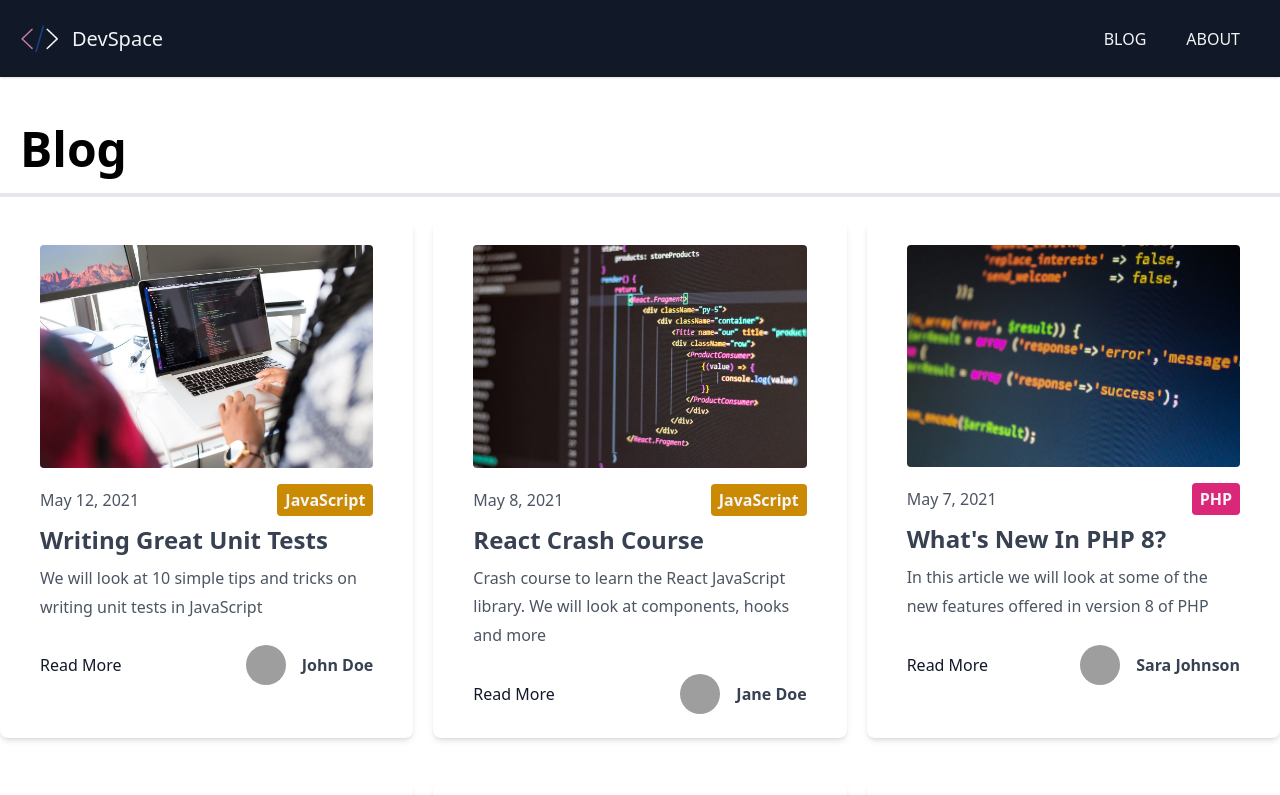
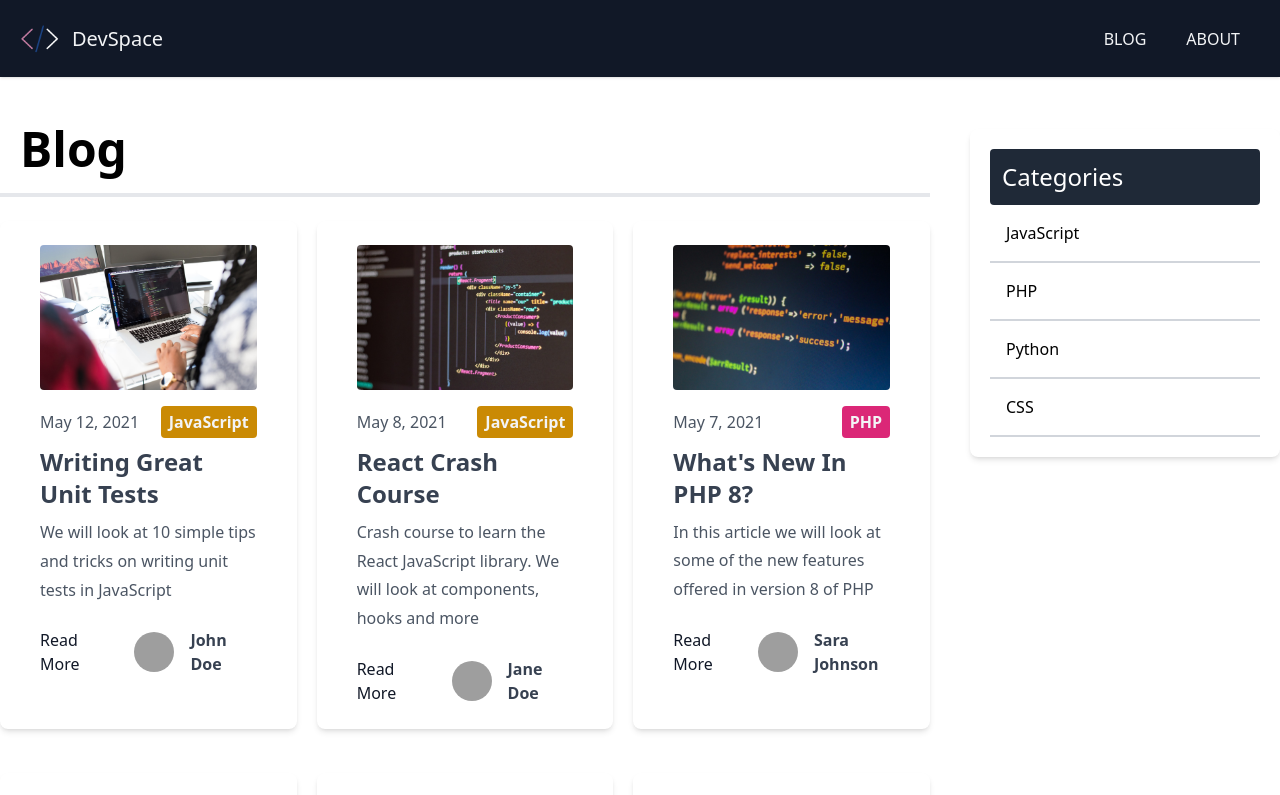
Before and after one commit to sammyholt/nextjs-static-blog, a Next.js app: page /blog/page/1 in a window 1280 px wide. Shown: the top 795 px of the page. Built offline with nearby package versions, Linux system fonts and the light colour scheme; grey boxes are pictures that could not be loaded.

Commit message:
Added category list component

```diff
--- /dev/null
+++ b/components/CategoryList.tsx
@@ -0,0 +1,28 @@
+import Link from "next/link";
+
+type CategoryListProps = {
+  categories: string[];
+};
+function CategoryList({ categories }: CategoryListProps) {
+  return (
+    <div className={"w-full p-5 bg-white rounded-lg shadow-md mt-6"}>
+      <h3 className={"text-2xl bg-gray-800 text-white p-3 rounded"}>
+        Categories
+      </h3>
+      <ul>
+        {categories.map((category, index) => (
+          <Link key={index} href={`/blog/category/${category.toLowerCase()}`}>
+            <li
+              key={index}
+              className={"p-4 hover:bg-gray-100 border-b-2 border-gray-300"}
+            >
+              {category}
+            </li>
+          </Link>
+        ))}
+      </ul>
+    </div>
+  );
+}
+
+export default CategoryList;
--- a/pages/blog/category/[category_name].tsx
+++ b/pages/blog/category/[category_name].tsx
@@ -5,18 +5,23 @@ import matter from "gray-matter";
 import PostType from "@/types/PostType";
 import Post from "@/components/Post";
 import { getPosts } from "@/lib/posts";
+import CategoryList from "@/components/CategoryList";
 
 type CategoryBlogPageProps = {
   posts: PostType[];
   category_name: string;
+  categories: string[];
 };
 
 export default function CategoryBlogPage({
   posts,
   category_name,
+  categories,
 }: CategoryBlogPageProps) {
   return (
     <Layout>
+      <div className="flex justify-between">
+        <div className="w-3/4 mr-10">
           <h1 className="text-5xl border-b-4 p-5 font-bold">
             Posts in {category_name}
           </h1>
@@ -25,6 +30,11 @@ export default function CategoryBlogPage({
             {posts.map((post, index) => (
               <Post key={index} post={post} />
             ))}
+          </div>
+        </div>
+        <div className="w-1/4">
+          <CategoryList categories={categories} />
+        </div>
       </div>
     </Layout>
   );
@@ -57,6 +67,10 @@ export async function getStaticPaths() {
 export async function getStaticProps({ params: { category_name } }: any) {
   const posts = getPosts();
 
+  // Get categories for sidebar
+  const categories = posts.map((post) => post.frontmatter.category);
+  const uniqueCategories = Array.from(new Set(categories));
+
   const categoryPosts = posts.filter(
     (post) => post.frontmatter.category.toLowerCase() === category_name
   );
@@ -65,6 +79,7 @@ export async function getStaticProps({ params: { category_name } }: any) {
     props: {
       posts: categoryPosts,
       category_name,
+      categories: uniqueCategories,
     },
   };
 }
--- a/pages/blog/page/[page_index].tsx
+++ b/pages/blog/page/[page_index].tsx
@@ -6,21 +6,26 @@ import Post from "@/components/Post";
 import { POSTS_PER_PAGE } from "@/config/index";
 import Pagination from "@/components/Pagination";
 import { getPosts } from "@/lib/posts";
+import CategoryList from "@/components/CategoryList";
 
 type BlogPageProps = {
   posts: PostType[];
   currentPage: number;
   numPages: number;
+  categories: string[];
 };
 
 export default function BlogPage({
   posts,
   numPages,
   currentPage,
+  categories,
 }: BlogPageProps) {
   console.log(posts);
   return (
     <Layout>
+      <div className="flex justify-between">
+        <div className="w-3/4 mr-10">
           <h1 className="text-5xl border-b-4 p-5 font-bold">Blog</h1>
 
           <div className="grid md:grid-cols-2 lg:grid-cols-3 gap-5">
@@ -30,6 +35,11 @@ export default function BlogPage({
           </div>
 
           <Pagination currentPage={currentPage} numPages={numPages} />
+        </div>
+        <div className="w-1/4">
+          <CategoryList categories={categories} />
+        </div>
+      </div>
     </Layout>
   );
 }
@@ -57,6 +67,10 @@ export async function getStaticProps({ params }: any) {
 
   const posts = getPosts();
 
+  // Get categories for sidebar
+  const categories = posts.map((post) => post.frontmatter.category);
+  const uniqueCategories = Array.from(new Set(categories));
+
   const numPages = Math.ceil(files.length / POSTS_PER_PAGE);
   const pageIndex = page - 1;
   const orderedPosts = posts.slice(
@@ -69,6 +83,7 @@ export async function getStaticProps({ params }: any) {
       posts: orderedPosts,
       numPages,
       currentPage: page,
+      categories: uniqueCategories,
     },
   };
 }
```
Lines whose indentation alone changed are shown as unchanged.
